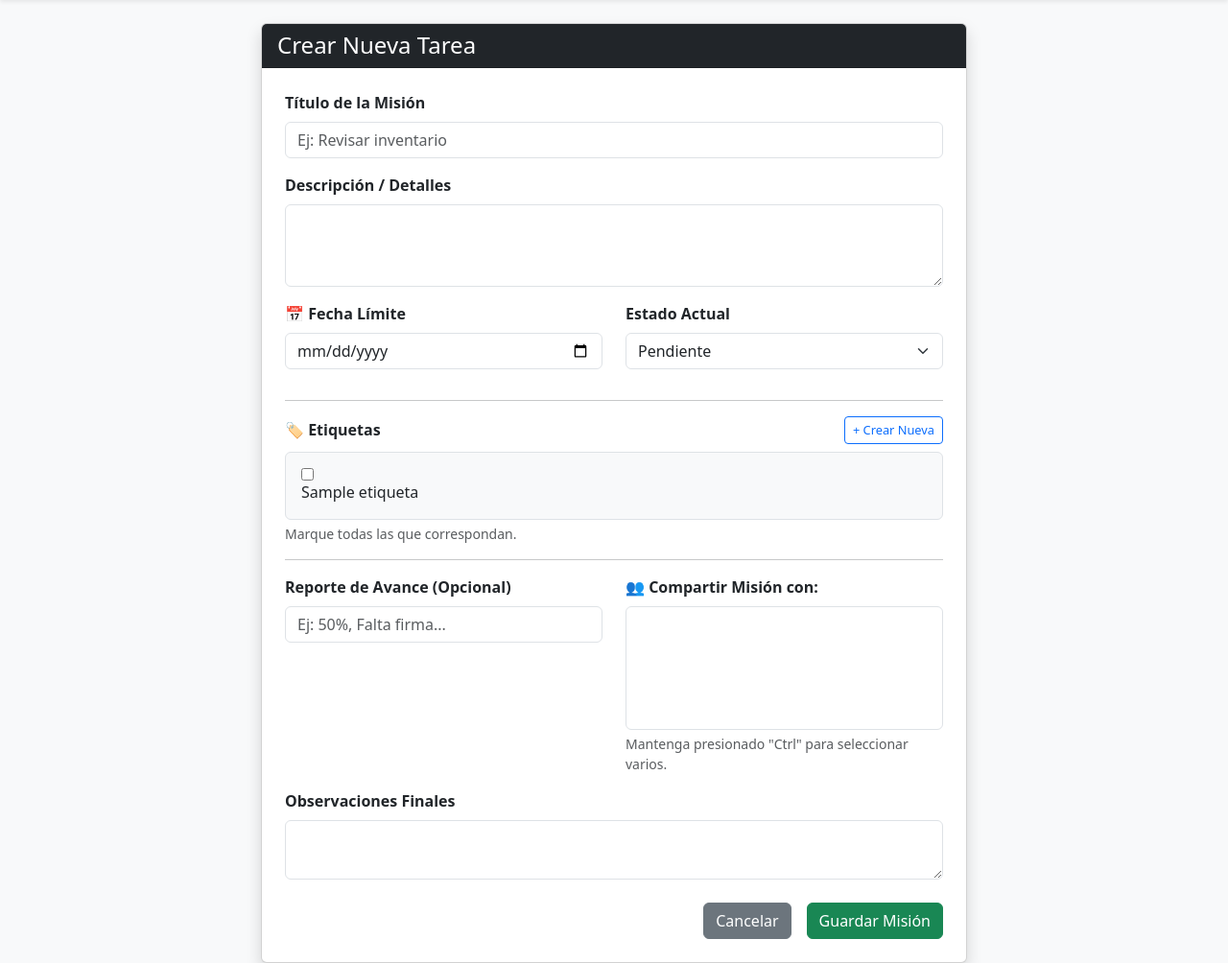
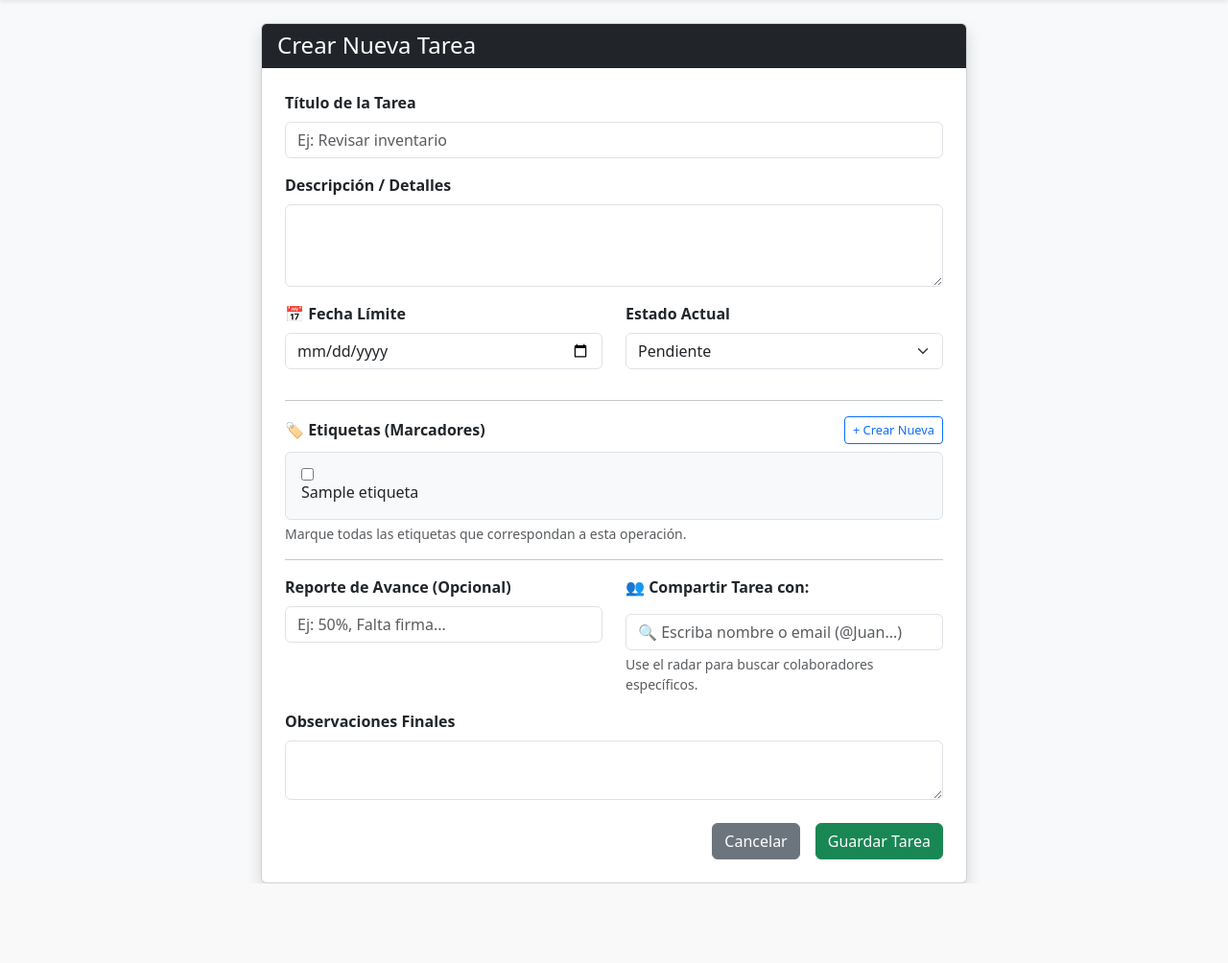
Before and after one commit to JELLABS/UpTask_System, a Django app: page /crear/ in a window 1280 px wide. Shown: the part 64-1068 px from the top of the page at 96% size. After the commit the page ends 985 px from the top, so only its background shows below. Run offline with Django 5.2, Linux system fonts and the light colour scheme; a user stored in the database is signed in; tables that the repository leaves empty hold one stand-in row (values such as "Sample post"); grey boxes marked "Sample" are stand-in pictures; lists and menus that the app fills with data are empty.

Commit message:
Sistema Elite: Buscador de Usuarios AJAX

```diff
--- a/tasks/templates/tasks/dashboard.html
+++ b/tasks/templates/tasks/dashboard.html
@@ -4,7 +4,7 @@
 
 <div class="d-flex justify-content-between align-items-center mb-4">
     <div>
-        <h1 class="mb-0">Sala de Guerra</h1>
+        <h1 class="mb-0">Estado de Tareas</h1>
         <p class="text-muted">Métricas de rendimiento de {{ request.user.username|title }}</p>
     </div>
     <a href="{% url 'home' %}" class="btn btn-outline-secondary">
@@ -16,7 +16,7 @@
 
     <div class="col-md-6 mb-4">
         <div class="card shadow h-100">
-            <div class="card-header bg-white fw-bold">Distribución de Misiones</div>
+            <div class="card-header bg-white fw-bold">Distribución de Tareas</div>
             <div class="card-body">
                 <canvas id="estadoChart"></canvas>
             </div>
@@ -62,7 +62,7 @@
         data: {
             labels: ['Pendientes', 'En Proceso', 'Completadas', 'Canceladas'],
             datasets: [{
-                label: 'Cantidad de Misiones',
+                label: 'Cantidad de Tareas',
                 data: [
                     {{ total_pendientes }},
                     {{ total_proceso }},
--- a/tasks/templates/tasks/eliminar_tarea.html
+++ b/tasks/templates/tasks/eliminar_tarea.html
@@ -13,7 +13,7 @@
                 <h2 class="fw-bold mb-4">"{{ tarea.titulo }}"</h2>
 
                 <p class="alert alert-warning">
-                    Esta acción es irreversible, Comandante. Todos los datos de esta misión,
+                    Esta acción es irreversible, Comandante. Todos los datos de esta tarea,
                     incluidos los colaboradores y avances, serán borrados permanentemente.
                 </p>
 
--- a/tasks/templates/tasks/formulario_tarea.html
+++ b/tasks/templates/tasks/formulario_tarea.html
@@ -14,7 +14,7 @@
                     {% csrf_token %}
 
                     <div class="mb-3">
-                        <label class="form-label fw-bold">Título de la Misión</label>
+                        <label class="form-label fw-bold">Título de la Tarea</label>
                         {{ form.titulo }}
                         {% if form.titulo.errors %}
                             <div class="text-danger small">{{ form.titulo.errors }}</div>
@@ -42,7 +42,7 @@
 
                     <div class="mb-3">
                         <div class="d-flex justify-content-between align-items-center mb-2">
-                            <label class="form-label fw-bold mb-0">🏷️ Etiquetas</label>
+                            <label class="form-label fw-bold mb-0">🏷️ Etiquetas (Marcadores)</label>
 
                             <a href="{% url 'crear_etiqueta' %}" class="btn btn-sm btn-outline-primary" style="font-size: 0.8rem;">
                                 + Crear Nueva
@@ -54,11 +54,11 @@
                                 {{ form.etiquetas }}
                             {% else %}
                                 <p class="text-muted small mb-0">
-                                    ⚠️ No tiene etiquetas. Haga clic en "+ Crear Nueva" arriba.
+                                    ⚠️ No tiene etiquetas creadas. Haga clic en "+ Crear Nueva" arriba.
                                 </p>
                             {% endif %}
                         </div>
-                        <div class="form-text small">Marque todas las que correspondan.</div>
+                        <div class="form-text small">Marque todas las etiquetas que correspondan a esta operación.</div>
                     </div>
 
                     <hr>
@@ -70,9 +70,23 @@
                         </div>
 
                         <div class="col-md-6 mb-3">
-                            <label class="form-label fw-bold">👥 Compartir Misión con:</label>
-                            {{ form.compartida_con }}
-                            <div class="form-text">Mantenga presionado "Ctrl" para seleccionar varios.</div>
+                            <label class="form-label fw-bold">👥 Compartir Tarea con:</label>
+
+                            <div style="display: none;">
+                                {{ form.compartida_con }}
+                            </div>
+
+                            <div id="lista-seleccionados" class="d-flex flex-wrap gap-2 mb-2">
+                                </div>
+
+                            <div class="position-relative">
+                                <input type="text" id="buscador-usuarios" class="form-control" placeholder="🔍 Escriba nombre o email (@Juan...)" autocomplete="off">
+
+                                <div id="resultados-busqueda" class="list-group position-absolute w-100 shadow" style="z-index: 1000; display: none;">
+                                    </div>
+                            </div>
+
+                            <div class="form-text small">Use el radar para buscar colaboradores específicos.</div>
                         </div>
                     </div>
 
@@ -83,7 +97,7 @@
 
                     <div class="d-grid gap-2 d-md-flex justify-content-md-end mt-4">
                         <a href="{% url 'home' %}" class="btn btn-secondary me-md-2">Cancelar</a>
-                        <button type="submit" class="btn btn-success">Guardar Misión</button>
+                        <button type="submit" class="btn btn-success">Guardar Tarea</button>
                     </div>
 
                 </form>
@@ -92,4 +106,118 @@
     </div>
 </div>
 
+<script>
+document.addEventListener('DOMContentLoaded', function() {
+    const inputBuscador = document.getElementById('buscador-usuarios');
+    const listaResultados = document.getElementById('resultados-busqueda');
+    const listaSeleccionados = document.getElementById('lista-seleccionados');
+    const selectOculto = document.getElementById('id_compartida_con'); // ID generado por Django
+
+    // 1. FUNCIÓN: CARGAR USUARIOS PREVIOS (Si estamos editando)
+    // Recorremos el select oculto para ver quiénes ya estaban seleccionados
+    Array.from(selectOculto.options).forEach(option => {
+        if (option.selected) {
+            agregarBadgeVisual(option.value, option.text);
+        }
+    });
+
+    // 2. FUNCIÓN: ESCUCHAR EL RADAR (Typing)
+    inputBuscador.addEventListener('input', function(e) {
+        const query = e.target.value;
+
+        if (query.length < 2) {
+            listaResultados.style.display = 'none';
+            return;
+        }
+
+        // Llamada a la API (Ajax)
+        fetch(`/api/buscar-usuarios/?q=${query}`)
+            .then(response => response.json())
+            .then(data => {
+                listaResultados.innerHTML = ''; // Limpiar anteriores
+
+                if (data.length > 0) {
+                    listaResultados.style.display = 'block';
+                    data.forEach(user => {
+                        // Crear elemento de lista
+                        const item = document.createElement('button');
+                        item.type = 'button'; // Importante para no enviar formulario
+                        item.className = 'list-group-item list-group-item-action d-flex align-items-center gap-2';
+
+                        // Diseño del item (Foto + Texto)
+                        item.innerHTML = `
+                            <img src="${user.foto}" class="rounded-circle border" width="25" height="25" style="object-fit:cover;">
+                            <span>${user.text}</span>
+                        `;
+
+                        // Al hacer clic en un resultado
+                        item.addEventListener('click', () => {
+                            seleccionarUsuario(user.id, user.text);
+                            inputBuscador.value = ''; // Limpiar buscador
+                            listaResultados.style.display = 'none'; // Ocultar lista
+                        });
+
+                        listaResultados.appendChild(item);
+                    });
+                } else {
+                    listaResultados.style.display = 'none';
+                }
+            });
+    });
+
+    // 3. FUNCIÓN: SELECCIONAR (Logística Backend + Visual)
+    function seleccionarUsuario(id, nombre) {
+        // A. Backend: Marcar en el select oculto
+        let option = selectOculto.querySelector(`option[value="${id}"]`);
+
+        // Si la opción no existe (porque Django filtra), la creamos dinámicamente
+        if (!option) {
+            option = new Option(nombre, id);
+            selectOculto.add(option);
+        }
+
+        // Evitar duplicados
+        if (option.selected) return;
+
+        option.selected = true;
+
+        // B. Frontend: Crear Badge visual
+        agregarBadgeVisual(id, nombre);
+    }
+
+    // 4. FUNCIÓN: DIBUJAR BADGE (Visual)
+    function agregarBadgeVisual(id, nombre) {
+        // Verificar visualmente que no esté duplicado
+        if (document.querySelector(`.badge[data-id="${id}"]`)) return;
+
+        const badge = document.createElement('span');
+        badge.className = 'badge bg-primary d-flex align-items-center gap-2 p-2 m-1'; // m-1 para separación
+        badge.innerHTML = `
+            ${nombre}
+            <span role="button" class="text-white fw-bold ms-1" style="cursor: pointer;">&times;</span>
+        `;
+        badge.setAttribute('data-id', id);
+
+        // Al hacer clic en la X (Eliminar)
+        badge.querySelector('span').addEventListener('click', function() {
+            // Desmarcar del select oculto
+            const option = selectOculto.querySelector(`option[value="${id}"]`);
+            if (option) option.selected = false;
+
+            // Eliminar visualmente
+            badge.remove();
+        });
+
+        listaSeleccionados.appendChild(badge);
+    }
+
+    // Cerrar lista si hago clic fuera
+    document.addEventListener('click', function(e) {
+        if (!inputBuscador.contains(e.target) && !listaResultados.contains(e.target)) {
+            listaResultados.style.display = 'none';
+        }
+    });
+});
+</script>
+
 {% endblock content %}
--- a/tasks/templates/tasks/home.html
+++ b/tasks/templates/tasks/home.html
@@ -191,7 +191,7 @@
                                 {% for user in mision.compartida_con.all %}
                                     <span class="badge bg-secondary">{{ user.username }}</span>
                                 {% empty %}
-                                    <small class="text-muted">Nadie (Misión privada)</small>
+                                    <small class="text-muted">Nadie (Tarea privada)</small>
                                 {% endfor %}
                             </div>
                             <hr>
--- a/tasks/urls.py
+++ b/tasks/urls.py
@@ -13,4 +13,5 @@ urlpatterns = [
     path('signup/', views.signup, name='signup'), # <--- ESTA ES LA CLAVE PARA ARREGLAR EL ERROR
     path('exportar/', views.exportar_csv, name='exportar_csv'), # <--- Ruta para exportar tareas a CSV
     path('crear-etiqueta/', views.crear_etiqueta, name='crear_etiqueta'), # <--- Ruta para crear etiqueta
+    path('api/buscar-usuarios/', views.buscar_usuarios, name='buscar_usuarios'), # <--- Ruta para la API de búsqueda de usuarios
 ]
--- a/tasks/views.py
+++ b/tasks/views.py
@@ -8,9 +8,11 @@ from django.contrib.auth.decorators import login_required
 from django.contrib.auth.forms import UserCreationForm
 from django.db.models import Q
 from django.core.paginator import Paginator
-
+from django.http import JsonResponse
 from .models import Tarea, HistorialAvance, Perfil
 from .forms import TareaForm, HistorialForm, PerfilUpdateForm, EtiquetaForm
+from django.contrib.auth.models import User
+
 
 # ==========================================================
 # VISTAS DE NAVEGACIÓN
@@ -249,3 +251,40 @@ def exportar_csv(request):
         ])
 
     return response
+
+# 2. AGREGAR AL FINAL: LA API DE BÚSQUEDA
+@login_required
+def buscar_usuarios(request):
+    # Capturamos lo que el usuario escribe (Ej: "Juan")
+    query = request.GET.get('q', '')
+
+    # REGLA DE SEGURIDAD:
+    # Si escribe menos de 2 letras, no encendemos el radar (ahorra recursos y privacidad)
+    if not query or len(query) < 2:
+        return JsonResponse([], safe=False)
+
+    # BÚSQUEDA TÁCTICA:
+    # Buscamos por Nombre de Usuario O Email.
+    # Excluimos al propio general (request.user)
+    # Limitamos a 5 resultados (Para que no puedan "pescar" toda la base)
+    usuarios = User.objects.filter(
+        Q(username__icontains=query) | Q(email__icontains=query)
+    ).exclude(id=request.user.id).distinct()[:5]
+
+    # EMPAQUETADO DE DATOS (JSON):
+    resultados = []
+    for u in usuarios:
+        # Obtenemos la foto si tiene perfil
+        foto_url = '/media/default.jpg' # Por defecto
+        if hasattr(u, 'perfil') and u.perfil.imagen:
+            foto_url = u.perfil.imagen.url
+
+        resultados.append({
+            'id': u.id,
+            'username': u.username,
+            'text': f"@{u.username}", # Lo que se verá en la lista
+            'foto': foto_url
+        })
+
+    # Enviamos el paquete de inteligencia
+    return JsonResponse(resultados, safe=False)
```
